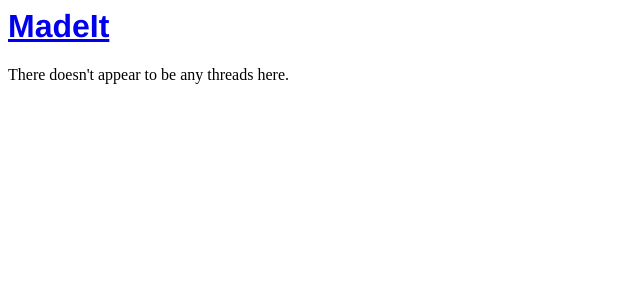
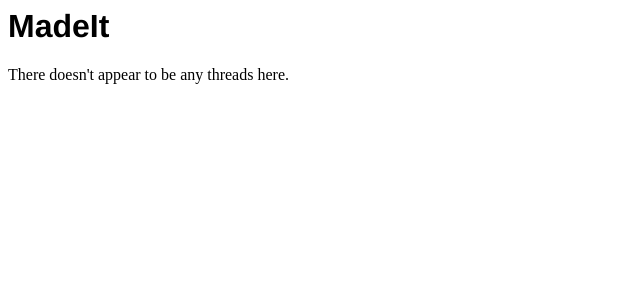
Before and after one commit to lucoby/django_unchained, a Django app: page /madeit/ in a window 1280 px wide. Shown: the top 300 px of the page, without its empty margins (0-640 px from the left). Run offline with Django 3.2, Linux system fonts and the light colour scheme; data that the repository does not hold is empty.

Commit message:
styling done for now @.@

```diff
--- a/madeit/static/madeit/style.css
+++ b/madeit/static/madeit/style.css
@@ -41,7 +41,7 @@
     width: 100%;
 }
 
-h1 {
+h1, subtitle {
     font-family: Helvetica, Arial, sans-serif;
 }
 
@@ -49,3 +49,11 @@ h1 {
     color: black;
     text-decoration: none;
 }
+
+/*table {*/
+/*    border-collapse: collapse;*/
+/*}*/
+
+/*table, th, td {*/
+/*    border: 1px solid black;*/
+/*}*/
--- a/madeit/templates/madeit/index.html
+++ b/madeit/templates/madeit/index.html
@@ -3,7 +3,7 @@
 <link rel="stylesheet" type="text/css" href="{% static 'madeit/style.css' %}" />
 
 
-<h1><a href="{% url 'madeit:index' %}">MadeIt</a></h1> {% if latest_thread_list %}
+<h1><a  class="madeit" href="{% url 'madeit:index' %}">MadeIt</a></h1> {% if latest_thread_list %}
 
 <table class="thread_preview">
     {% for thread in latest_thread_list %}
```
Also changed, not shown: madeit/templates/madeit/thread.html (+4 -5 lines).
